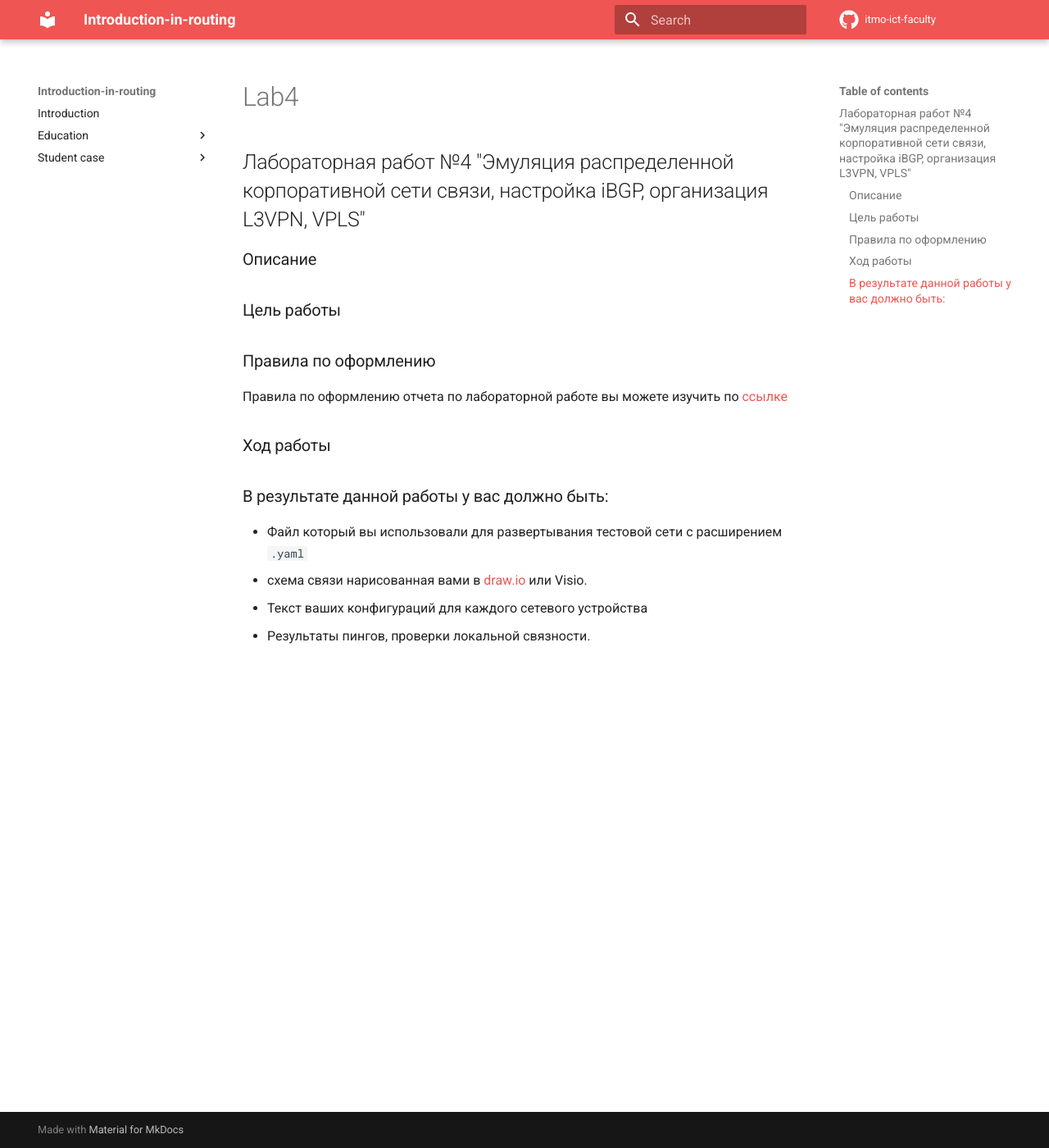
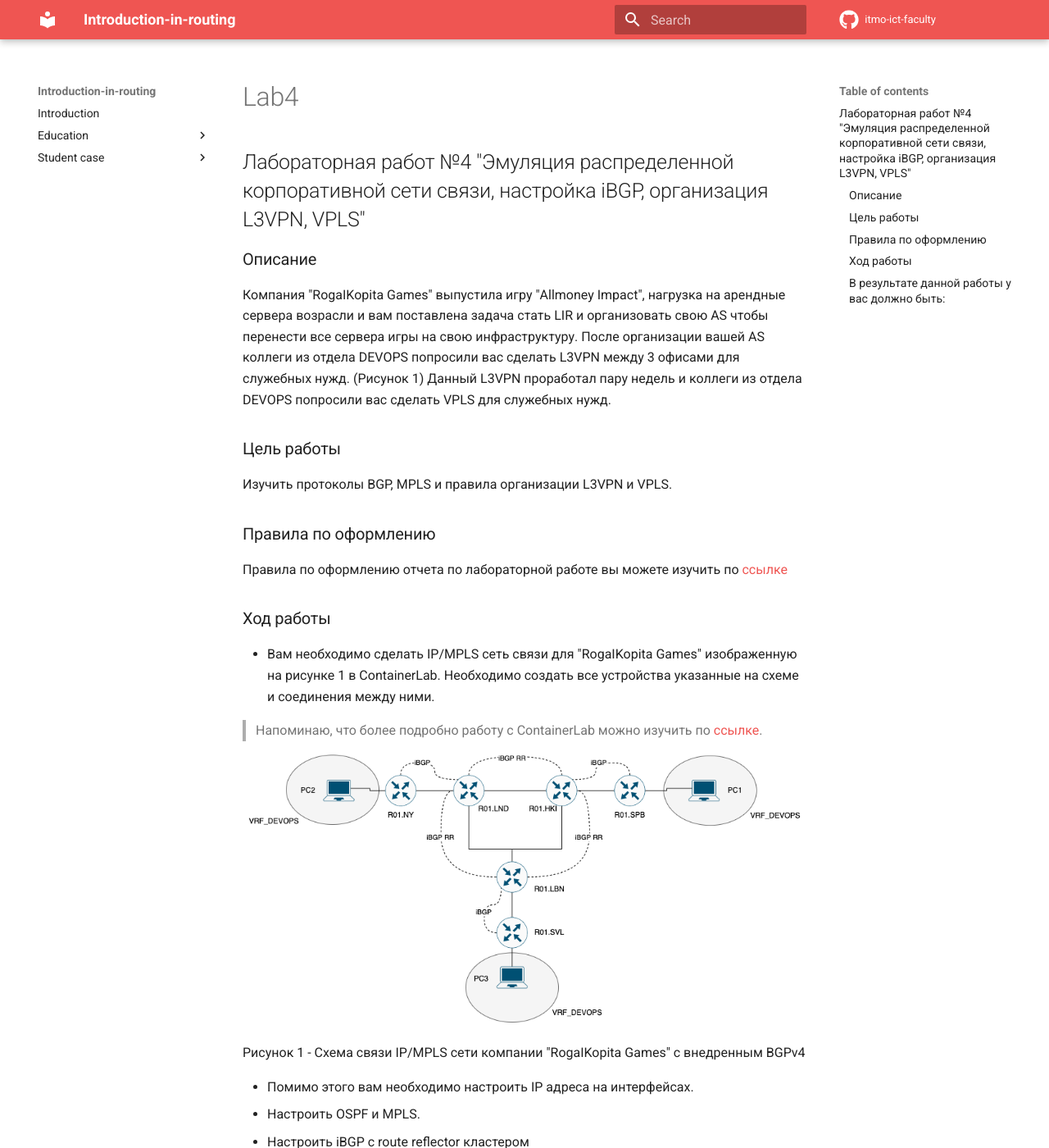
Before and after one commit to itmo-ict-faculty/introduction-in-routing, an MkDocs documentation site: the page built from docs/education/labs2022_2023/lab4/lab4.md, in a window 1280 px wide and 1400 px high. Shown: the whole window at 82% size. Built offline with MkDocs 1.6.1 and Material for MkDocs 9.7.7, drawn with Linux system fonts in a browser that asks for light colours; comment, search, counter and statistics services are not loaded; some of the changed text lies outside the part shown.

Commit message:
Add lab4

```diff
--- a/docs/education/labs2022_2023/lab4/lab4.md
+++ b/docs/education/labs2022_2023/lab4/lab4.md
@@ -2,7 +2,12 @@
 
 ### Описание
 
+Компания "RogaIKopita Games" выпустила игру "Allmoney Impact", нагрузка на арендные сервера возрасли и вам поставлена задача стать LIR и организовать свою AS чтобы перенести все сервера игры на свою инфраструктуру.
+После организации вашей AS коллеги из отдела DEVOPS попросили вас сделать L3VPN между 3 офисами для служебных нужд. (Рисунок 1)
+Данный L3VPN проработал пару недель и коллеги из отдела DEVOPS попросили вас сделать VPLS для служебных нужд.
+
 ### Цель работы
+Изучить протоколы BGP, MPLS и правила организации L3VPN и VPLS.
 
 ### Правила по оформлению
 
@@ -10,9 +15,41 @@
 
 ### Ход работы
 
+- Вам необходимо сделать IP/MPLS сеть связи для "RogaIKopita Games" изображенную на рисунке 1 в ContainerLab. Необходимо создать все устройства указанные на схеме и соединения между ними.
+
+> Напоминаю, что более подробно работу с СontainerLab можно изучить по [ссылке](https://containerlab.dev/quickstart/).
+
+![ip_mpls_ibgp](ip_mpls_ibgp.png)
+
+Рисунок 1 - Схема связи IP/MPLS сети компании "RogaIKopita Games" с внедренным BGPv4
+
+- Помимо этого вам необходимо настроить IP адреса на интерфейсах.
+- Настроить OSPF и MPLS.
+- Настроить iBGP с route reflector кластером
+
+И вот тут лабораторная работа работа разделяется на 2 части, в первой части вам надо настроить L3VPN, во второй настроить VPLS, но при этом **менять топологию не требуется**.
+Вы можете просто разобрать VRF и на их месте собрать VPLS.
+
+Первая часть:
+
+- Настроить iBGP RR Cluster.
+- Настроить VRF на 3 роутерах.
+- Настроить RD и RT на 3 роутерах.
+- Настроить IP адреса в VRF.
+- Проверить связность между VRF
+- Настроить имена устройств, сменить логины и пароли.
+
+Вторая часть:
+
+- Разобрать VRF на 3 роутерах (или отвязать их от интерфейсов).
+- Настроить VPLS на 3 роутерах.
+- Настроить IP адресацию на PC1,2,3 в одной сети.
+- Проверить связность.
+
 ### В результате данной работы у вас должно быть:
 
 - Файл который вы использовали для развертывания тестовой сети с расширением `.yaml`
-- схема связи нарисованная вами в [draw.io](https://app.diagrams.net) или Visio.
-- Текст ваших конфигураций для каждого сетевого устройства
+- Cхема связи нарисованная вами в [draw.io](https://app.diagrams.net) или Visio.
+- Текст ваших конфигураций для каждого сетевого устройства.
+- Выкладки с маршрутами на каждом устройстве.
 - Результаты пингов, проверки локальной связности.
```
Also changed, not shown: docs/education/labs2022_2023/lab3/lab3.md (+1 -1 lines), docs/education/labs2022_2023/lab4/ip_mpls_ibgp.png (added), 1 other file.
